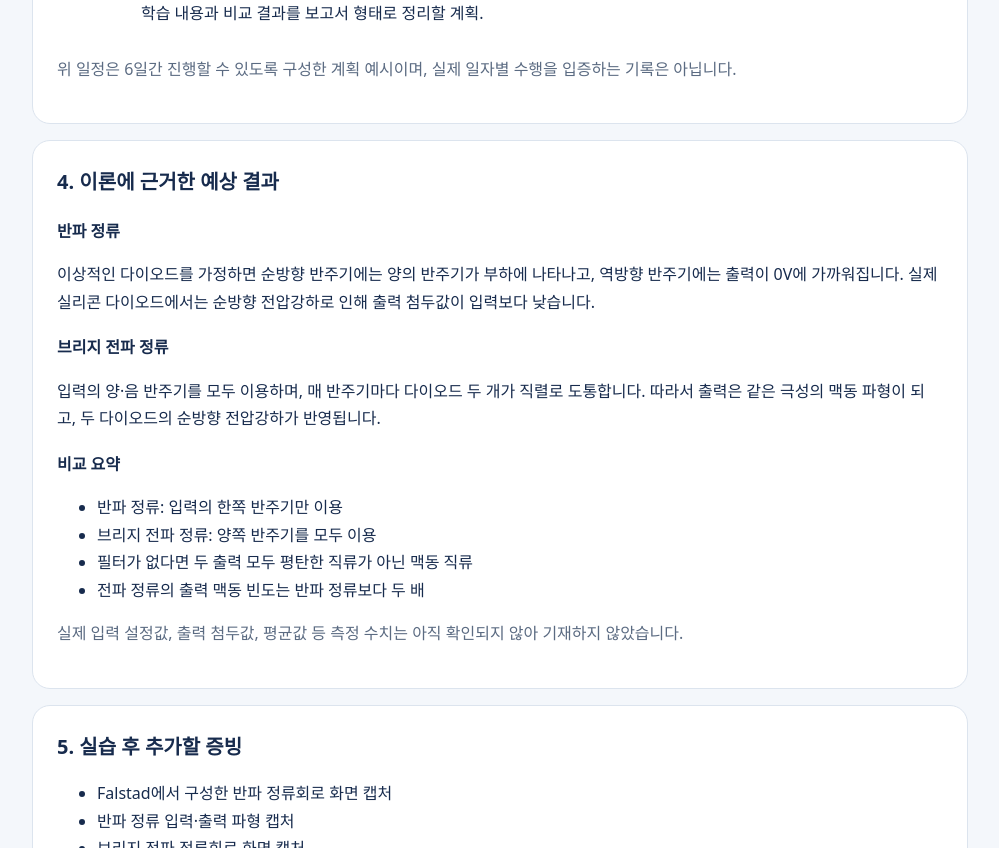
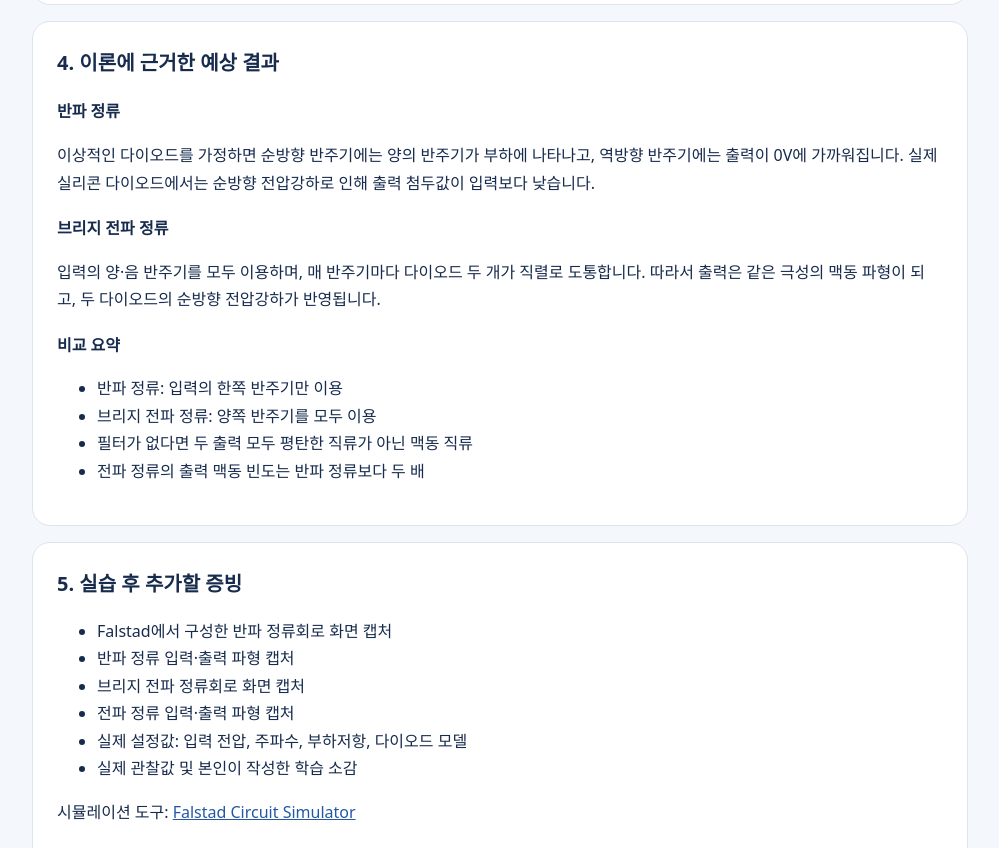
Before and after one commit to moon12311126-arch/changbin-portfolio, a plain HTML site: page index.html in a window 1280 px wide. Shown: the part 2547-3395 px from the top of the page, without its empty margins (140-1139 px from the left). Drawn offline with Linux system fonts and the light colour scheme.

Commit message:
Remove additional portfolio disclaimer notes

```diff
--- a/index.html
+++ b/index.html
@@ -26,7 +26,7 @@ a{color:var(--blue)}footer{text-align:center;color:var(--muted);font-size:13px;p
 <svg class="diagram" viewBox="0 0 720 190" role="img" aria-label="반파 정류회로 개념도"><g fill="none" stroke="#2457a6" stroke-width="3"><path d="M80 95 H210 M270 95 H420 M420 95 V150 H80 V95"/><circle cx="80" cy="95" r="28"/><path d="M80 77 V113 M66 95 H94"/><path d="M210 95 l24 -18 v36 z M242 77 V113"/><path d="M420 70 V120 M402 70 H438 M402 120 H438"/></g><g fill="#172b4d" font-size="17" font-family="sans-serif"><text x="42" y=" forty" opacity="0">AC</text><text x="49" y="48">AC</text><text x="195" y="55">Diode</text><text x="390" y="48">Load</text><text x="55" y="178">교류 입력</text><text x="375" y="178">부하 출력</text></g></svg>
 <h3>브리지 전파 정류회로</h3><p>브리지 회로에서는 입력의 양·음 반주기마다 서로 다른 다이오드 두 개가 도통합니다. 부하를 흐르는 전류 방향은 두 반주기 모두 같아지므로 입력의 양쪽 반주기를 모두 출력에 이용합니다.</p>
 <svg class="diagram" viewBox="0 0 720 230" role="img" aria-label="브리지 전파 정류회로의 다이오드 배열 개념도"><g fill="none" stroke="#2457a6" stroke-width="3"><path d="M360 35 L500 115 L360 195 L220 115 Z"/><path d="M220 115 H115 M500 115 H605 M360 35 V12 M360 195 V218"/><path d="M344 54 l16 -10 16 10 M484 99 l-2 18 18 2 M344 176 l16 10 16 -10 M218 99 l2 18 -18 2"/></g><g fill="#172b4d" font-size="17" font-family="sans-serif"><text x="325" y="22">D1</text><text x="510" y="112">D2</text><text x="325" y="220">D3</text><text x="168" y="112">D4</text><text x="65" y="101">AC 입력</text><text x="615" y="101">AC 입력</text><text x="380" y="116">부하</text></g></svg>
-<p class="muted"><span class="pill">개념도</span> 위 도식은 회로 원리를 설명하기 위한 단순화된 그림이며, 실제 시뮬레이터 캡처가 아닙니다.</p></section>
+</section>
 <section class="card"><h2>3. 기간별 학습·실습 계획 예시</h2>
 <div class="day"><div class="date">10/02</div><div><strong>다이오드 기초 조사</strong><br>애노드·캐소드, 순방향·역방향 바이어스 개념 정리.</div></div>
 <div class="day"><div class="date">10/03</div><div><strong>반파 정류회로 구성</strong><br>교류 전원, 다이오드 1개, 부하저항으로 회로 구성하는 방법 학습.</div></div>
@@ -34,9 +34,9 @@ a{color:var(--blue)}footer{text-align:center;color:var(--muted);font-size:13px;p
 <div class="day"><div class="date">10/05</div><div><strong>브리지 전파 정류회로 학습</strong><br>다이오드 4개의 브리지 배치와 반주기별 도통 경로 정리.</div></div>
 <div class="day"><div class="date">10/06</div><div><strong>정류 방식 비교</strong><br>반파와 전파 정류의 출력 형태 및 맥동 주기 비교.</div></div>
 <div class="day"><div class="date">10/07</div><div><strong>결과 정리</strong><br>학습 내용과 비교 결과를 보고서 형태로 정리할 계획.</div></div>
-<p class="muted">위 일정은 6일간 진행할 수 있도록 구성한 계획 예시이며, 실제 일자별 수행을 입증하는 기록은 아닙니다.</p></section>
+</section>
 <section class="card"><h2>4. 이론에 근거한 예상 결과</h2><h3>반파 정류</h3><p>이상적인 다이오드를 가정하면 순방향 반주기에는 양의 반주기가 부하에 나타나고, 역방향 반주기에는 출력이 0V에 가까워집니다. 실제 실리콘 다이오드에서는 순방향 전압강하로 인해 출력 첨두값이 입력보다 낮습니다.</p><h3>브리지 전파 정류</h3><p>입력의 양·음 반주기를 모두 이용하며, 매 반주기마다 다이오드 두 개가 직렬로 도통합니다. 따라서 출력은 같은 극성의 맥동 파형이 되고, 두 다이오드의 순방향 전압강하가 반영됩니다.</p><h3>비교 요약</h3><ul><li>반파 정류: 입력의 한쪽 반주기만 이용</li><li>브리지 전파 정류: 양쪽 반주기를 모두 이용</li><li>필터가 없다면 두 출력 모두 평탄한 직류가 아닌 맥동 직류</li><li>전파 정류의 출력 맥동 빈도는 반파 정류보다 두 배</li></ul>
-<p class="muted">실제 입력 설정값, 출력 첨두값, 평균값 등 측정 수치는 아직 확인되지 않아 기재하지 않았습니다.</p></section>
+</section>
 <section class="card"><h2>5. 실습 후 추가할 증빙</h2><ul><li>Falstad에서 구성한 반파 정류회로 화면 캡처</li><li>반파 정류 입력·출력 파형 캡처</li><li>브리지 전파 정류회로 화면 캡처</li><li>전파 정류 입력·출력 파형 캡처</li><li>실제 설정값: 입력 전압, 주파수, 부하저항, 다이오드 모델</li><li>실제 관찰값 및 본인이 작성한 학습 소감</li></ul><p>시뮬레이션 도구: <a href="https://falstad.com/circuit/" target="_blank" rel="noopener">Falstad Circuit Simulator</a></p></section>
 <section class="card"><h2>6. 참고 자료</h2><ol><li>MIT OpenCourseWare, <a href="https://web.mit.edu/6.117/www/lec2.pdf" target="_blank" rel="noopener">6.117 Lecture 2 – Example diode circuits</a></li><li>IIT Kharagpur Virtual Labs, <a href="https://be-iitkgp.vlabs.ac.in/exp/full-wave-rectification/theory.html" target="_blank" rel="noopener">Full Wave Rectification – Theory</a></li><li><a href="https://falstad.com/circuit/" target="_blank" rel="noopener">Falstad Circuit Simulator</a></li></ol></section>
 <footer>문창빈 · 영진전문대학교 반도체전자계열 · <a href="mailto:mcb1231@naver.com">mcb1231@naver.com</a></footer>
```
